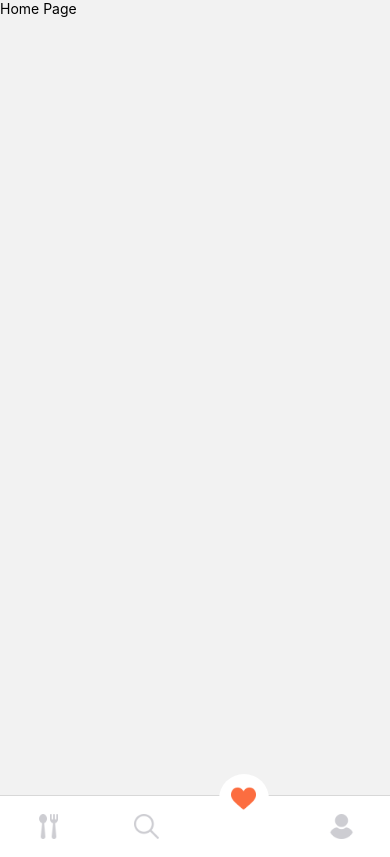
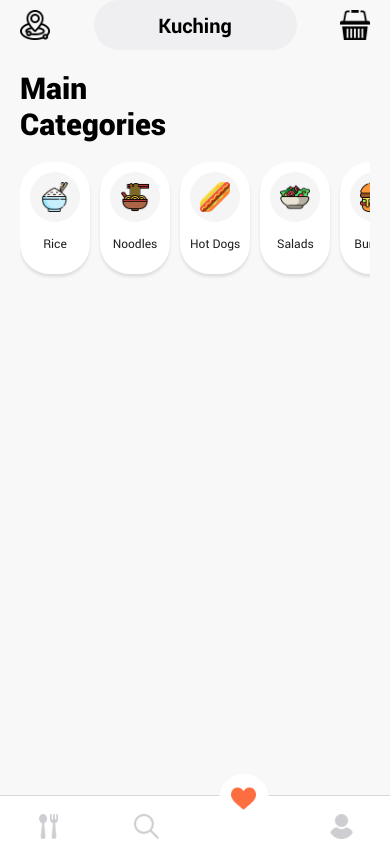
Before and after one commit to thiago-porto25/react-native-delivery-app, a React Native app: screen /Like in a window 390 px wide. Built offline with nearby package versions, Linux system fonts and the light colour scheme.

Commit message:
create part of logic and child components of home

```diff
--- a/screens/Home.js
+++ b/screens/Home.js
@@ -1,14 +1,65 @@
-import React from 'react'
-import { StyleSheet, Text, View } from 'react-native'
+import React, { useState } from 'react'
+import { useFonts } from 'expo-font'
+import { icons, images, SIZES, COLORS, FONTS } from '../constants'
+import { Header, MainCategories } from '../components/home'
+import { StyleSheet, SafeAreaView, StatusBar, Platform } from 'react-native'
+import {
+  categoryData,
+  initialCurrentLocation,
+  restaurantData,
+} from '../utils/dummyData'
 
 const Home = () => {
+  const [categories, setCategories] = useState(categoryData)
+  const [selectedCategory, setSelectedCategory] = useState(null)
+  const [restaurants, setRestaurants] = useState(restaurantData)
+  const [currentLocation, setCurrentLocation] = useState(initialCurrentLocation)
+
+  function handleSelectCategory(category) {
+    const restaurantList = restaurantData.filter((item) =>
+      item.categories.includes(category.id)
+    )
+
+    setRestaurants(restaurantList)
+
+    setSelectedCategory(category)
+  }
+
+  let [fontsLoaded] = useFonts({
+    'Roboto-Black': require('../assets/fonts/Roboto-Black.ttf'),
+    'Roboto-Bold': require('../assets/fonts/Roboto-Bold.ttf'),
+    'Roboto-Regular': require('../assets/fonts/Roboto-Regular.ttf'),
+  })
+
   return (
-    <View>
-      <Text>Home Page</Text>
-    </View>
+    <SafeAreaView style={styles.container}>
+      <Header currentLocation={currentLocation} fontsLoaded={fontsLoaded} />
+      <MainCategories
+        handleSelect={handleSelectCategory}
+        categories={categories}
+        selectedCategory={selectedCategory}
+        styles={styles}
+      />
+    </SafeAreaView>
   )
 }
 
 export default Home
 
-const styles = StyleSheet.create({})
+const styles = StyleSheet.create({
+  container: {
+    flex: 1,
+    backgroundColor: COLORS.lightGray4,
+    paddingTop: Platform.OS === 'android' ? StatusBar.currentHeight : 0,
+  },
+  shadow: {
+    shadowColor: '#000',
+    shadowOffset: {
+      width: 0,
+      height: 3,
+    },
+    shadowOpacity: 0.1,
+    shadowRadius: 3,
+    elevation: 1,
+  },
+})
```
